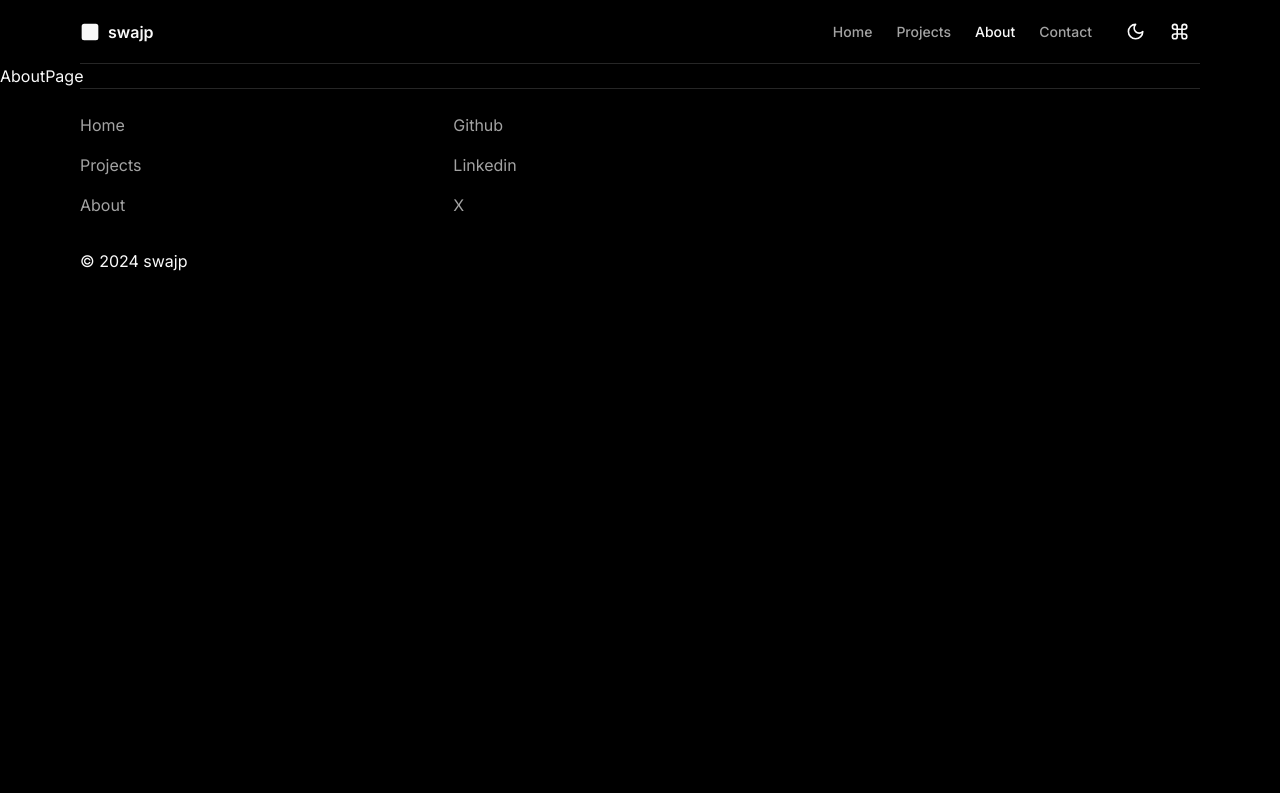
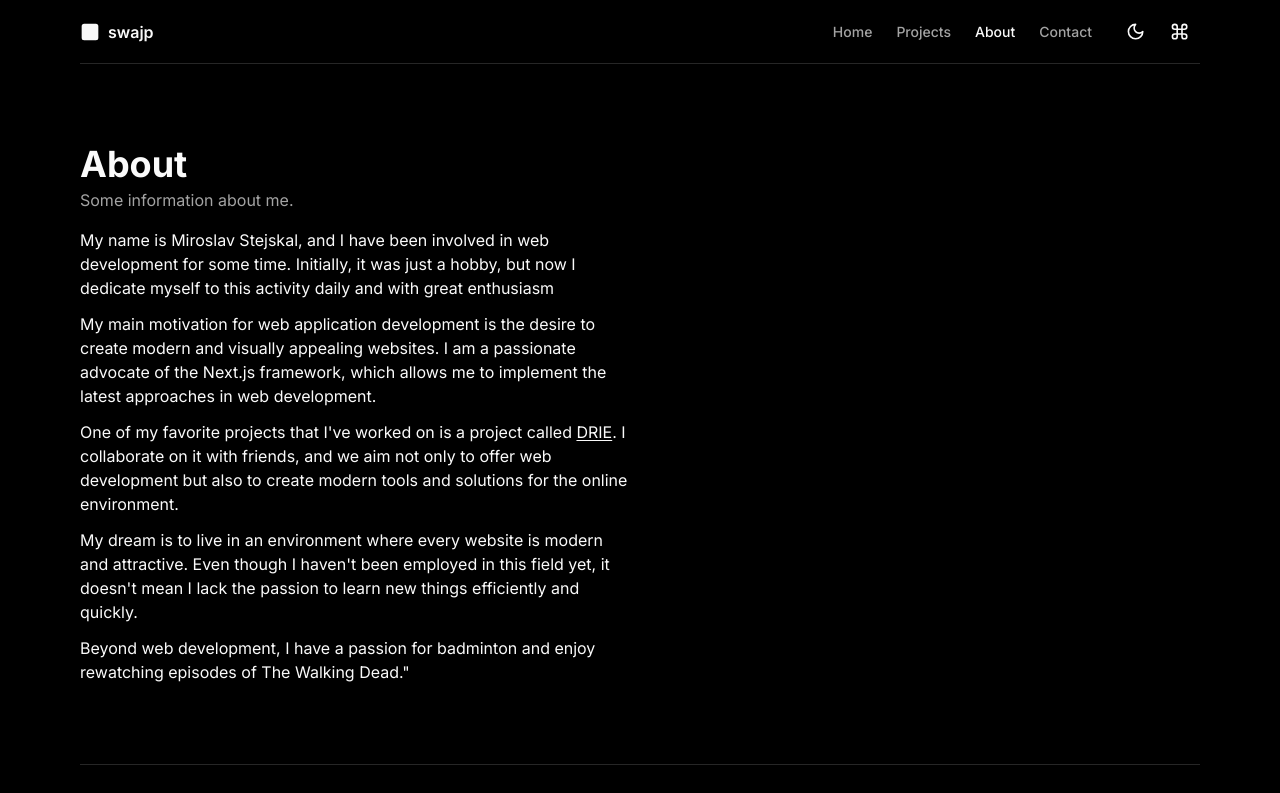
Before and after one commit to swajp/swajp.me, a Next.js app: page /about in a window 1280 px wide. Shown: the top 793 px of the page. Built offline with nearby package versions, Linux system fonts and the light colour scheme.

Commit message:
added about me section

```diff
--- a/app/(root)/about/page.tsx
+++ b/app/(root)/about/page.tsx
@@ -1,9 +1,56 @@
+import MaxWidthWrapper from "@/components/max-width-wrapper";
 import { Metadata } from "next";
+import Link from "next/link";
 
 export const metadata: Metadata = {
   title: "About",
 };
 
 export default function AboutPage() {
-  return <div>AboutPage</div>;
+  return (
+    <MaxWidthWrapper className="py-10 md:py-20">
+      <h2 className="text-4xl font-bold">About</h2>
+      <p className="text-muted-foreground mt-1 mb-4">
+        Some information about me.
+      </p>
+      <div className="flex gap-4">
+        <div className="w-full space-y-3">
+          <p>
+            My name is Miroslav Stejskal, and I have been involved in web
+            development for some time. Initially, it was just a hobby, but now I
+            dedicate myself to this activity daily and with great enthusiasm
+          </p>
+          <p>
+            My main motivation for web application development is the desire to
+            create modern and visually appealing websites. I am a passionate
+            advocate of the Next.js framework, which allows me to implement the
+            latest approaches in web development.
+          </p>
+          <p>
+            One of my favorite projects that I've worked on is a project called{" "}
+            <Link
+              href="https://drie.cz"
+              className="underline underline-offset-2"
+            >
+              DRIE
+            </Link>
+            . I collaborate on it with friends, and we aim not only to offer web
+            development but also to create modern tools and solutions for the
+            online environment.
+          </p>
+          <p>
+            My dream is to live in an environment where every website is modern
+            and attractive. Even though I haven't been employed in this field
+            yet, it doesn't mean I lack the passion to learn new things
+            efficiently and quickly.
+          </p>
+          <p>
+            Beyond web development, I have a passion for badminton and enjoy
+            rewatching episodes of The Walking Dead."
+          </p>
+        </div>
+        <div className="w-full"></div>
+      </div>
+    </MaxWidthWrapper>
+  );
 }
```
